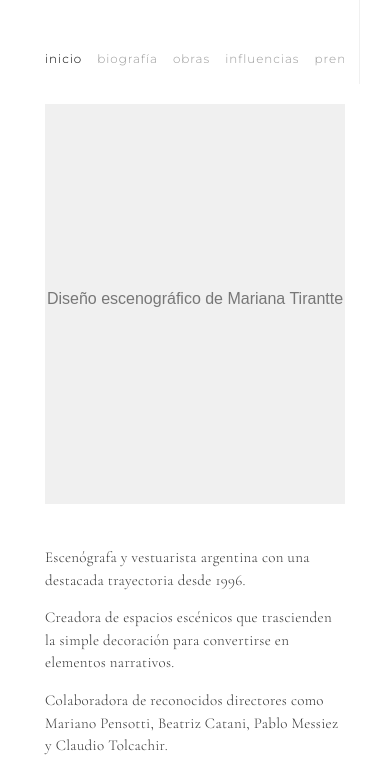
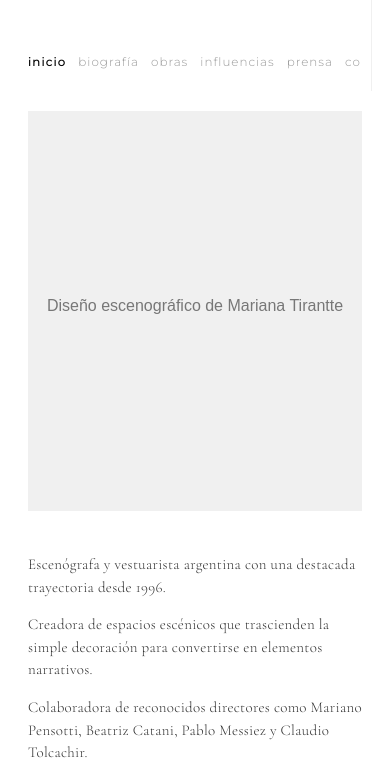
Before and after one commit to romassardo/MarianaWeb, a website: page index.html in a window 390 px wide. Shown: the part 91-859 px from the top of the page. Drawn offline with nearby package versions, Linux system fonts and the light colour scheme.

Commit message:
Ajustado el margen lateral y eliminadas líneas en el menú de navegación

```diff
--- /dev/null
+++ b/css/header-fix.css
@@ -0,0 +1,69 @@
+/**
+ * Correcciones específicas para el encabezado y menú de navegación
+ * Elimina líneas no deseadas en el menú y ajusta espaciado
+ */
+
+.main-navigation ul,
+.main-navigation li,
+.main-navigation a {
+    border: none !important;
+    border-bottom: none !important;
+    text-decoration: none !important;
+    box-shadow: none !important;
+    -webkit-box-shadow: none !important;
+}
+
+/* Ajustes globales para bordes y líneas */
+*:after, *:before {
+    border-bottom: none !important;
+}
+
+/* Eliminar líneas en opciones activas */
+.main-navigation a.active,
+.main-navigation a:hover {
+    border: none !important;
+    border-bottom: none !important;
+    box-shadow: none !important;
+}
+
+/* Ajuste específico para márgenes en móviles */
+@media screen and (max-width: 768px) {
+    /* Contenedor principal con márgenes más ajustados */
+    .container {
+        padding-left: 8px !important;
+        padding-right: 8px !important;
+    }
+
+    /* Eliminar líneas y aplicar estilo limpio */
+    .main-navigation {
+        border-top: none !important;
+        border-bottom: none !important;
+    }
+
+    .main-navigation ul {
+        display: flex;
+        flex-wrap: wrap;
+        justify-content: flex-start;
+        gap: 12px;
+        border: none !important;
+        margin: 0;
+        padding: 0;
+    }
+
+    .main-navigation li {
+        margin: 0;
+    }
+
+    .main-navigation a {
+        padding: 5px 0;
+        margin: 0;
+        border: none !important;
+        position: relative;
+    }
+
+    /* Indicador de página actual sin línea */
+    .main-navigation a.active {
+        font-weight: 500;
+        color: #000;
+    }
+}
--- a/css/margin-fix.css
+++ b/css/margin-fix.css
@@ -21,8 +21,8 @@
     .contact-content {
         width: 100% !important;
         max-width: 100% !important;
-        padding-left: 15px !important;
-        padding-right: 15px !important;
+        padding-left: 10px !important;
+        padding-right: 10px !important;
         margin-left: auto !important;
         margin-right: auto !important;
         box-sizing: border-box !important;
@@ -63,4 +63,25 @@
         width: 100% !important;
         box-sizing: border-box !important;
     }
+
+    /* Eliminar línea en opciones del menú de navegación */
+    .main-navigation ul {
+        border-bottom: none !important;
+    }
+
+    .main-navigation li {
+        border-bottom: none !important;
+    }
+
+    .main-navigation a {
+        border-bottom: none !important;
+        text-decoration: none !important;
+    }
+
+    /* Eliminar cualquier subrayado o borde que cause líneas */
+    nav, .main-navigation, .main-navigation * {
+        box-shadow: none !important;
+        border-top: none !important;
+        border-bottom: none !important;
+    }
 }
--- a/index.html
+++ b/index.html
@@ -26,6 +26,7 @@
     <link rel="stylesheet" href="css/responsive-fixes.css">
     <link rel="stylesheet" href="css/mobile-fixes.css">
     <link rel="stylesheet" href="css/margin-fix.css">
+    <link rel="stylesheet" href="css/header-fix.css">
     <link rel="preconnect" href="https://fonts.googleapis.com">
     <link rel="preconnect" href="https://fonts.gstatic.com" crossorigin>
     <link href="https://fonts.googleapis.com/css2?family=Cormorant+Garamond:wght@300;400;500&family=Montserrat:wght@300;400;500&display=swap" rel="stylesheet">
```
Also changed, not shown: biografia.html (+1 -0 lines), contacto.html (+1 -0 lines), influencias.html (+1 -0 lines), obras.html (+1 -0 lines), prensa.html (+1 -0 lines).
